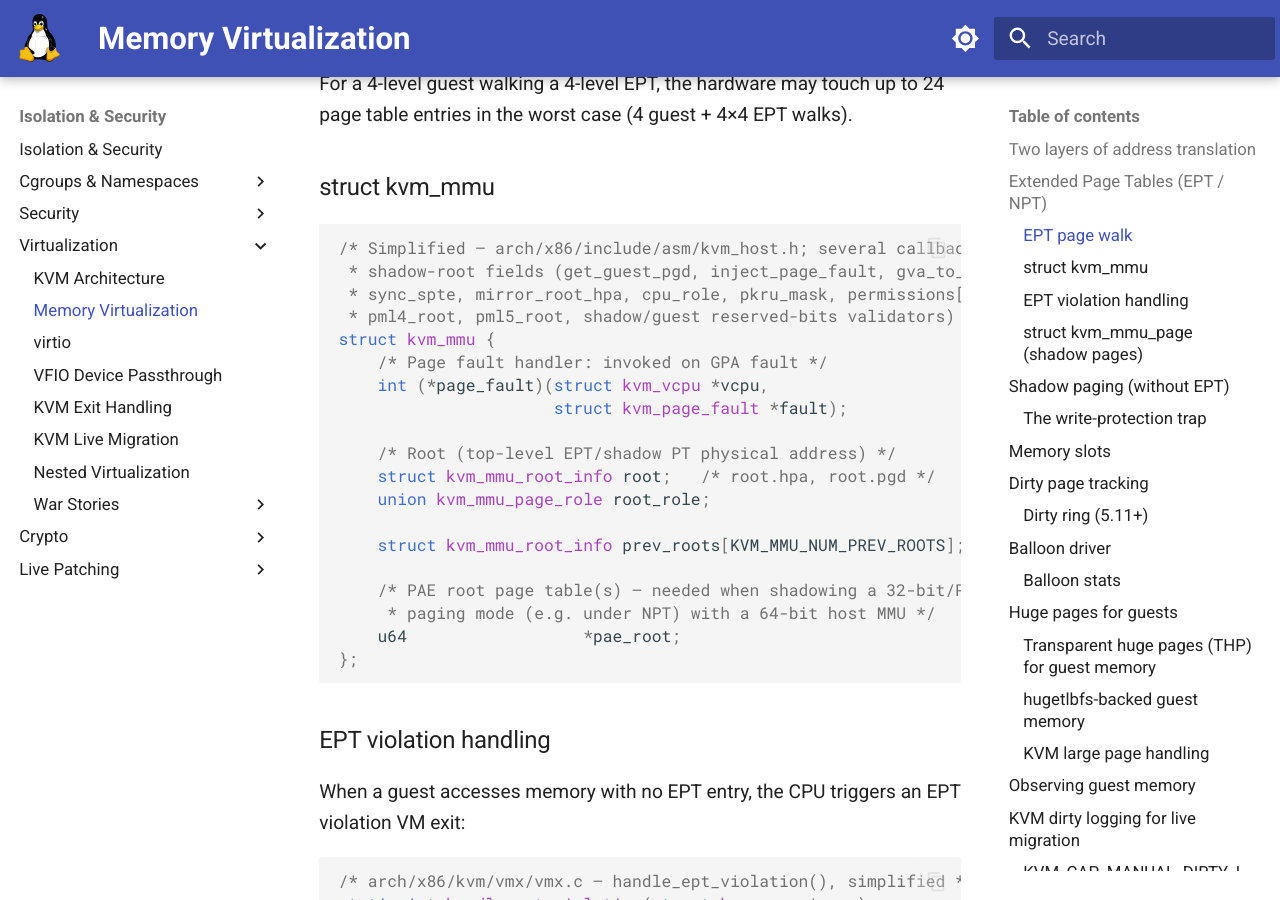
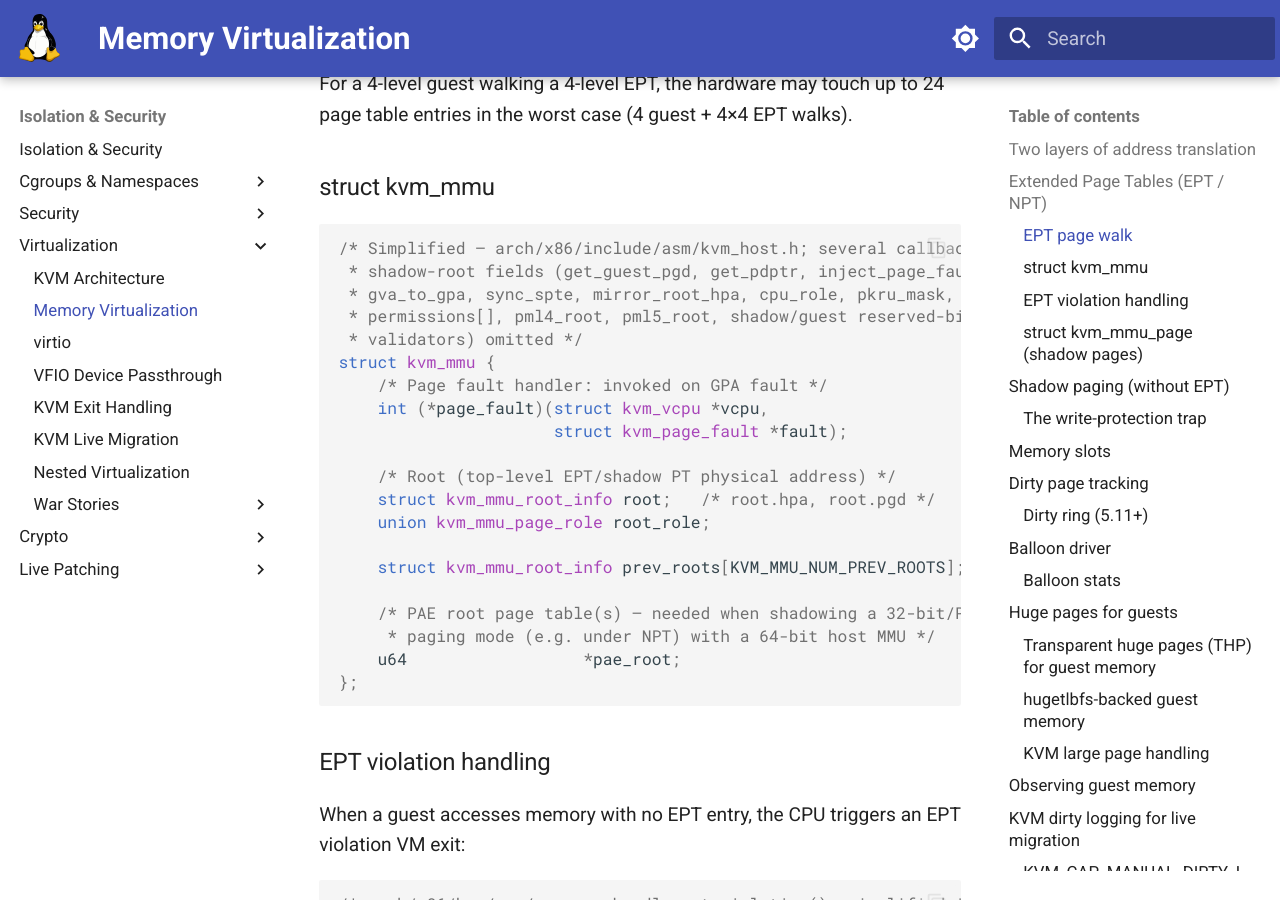
Before and after one commit to laveeshb/linux-kernel-internals, an MkDocs documentation site: the page built from docs/virtualization/kvm-memory.md, in a window 1280 px wide and 900 px high, scrolled down 1102 px. Built offline with MkDocs 1.6.1 and Material for MkDocs 9.7.7, drawn with Linux system fonts in a browser that asks for light colours.

Commit message:
kvm-memory.md: add get_pdptr to the struct kvm_mmu omitted-fields list
Missed this one function pointer in the disclaimer comment listing
what's elided from the simplified struct.

````diff
--- a/docs/virtualization/kvm-memory.md
+++ b/docs/virtualization/kvm-memory.md
@@ -34,9 +34,10 @@ For a 4-level guest walking a 4-level EPT, the hardware may touch up to 24 page
 
 ```c
 /* Simplified — arch/x86/include/asm/kvm_host.h; several callback and
- * shadow-root fields (get_guest_pgd, inject_page_fault, gva_to_gpa,
- * sync_spte, mirror_root_hpa, cpu_role, pkru_mask, permissions[],
- * pml4_root, pml5_root, shadow/guest reserved-bits validators) omitted */
+ * shadow-root fields (get_guest_pgd, get_pdptr, inject_page_fault,
+ * gva_to_gpa, sync_spte, mirror_root_hpa, cpu_role, pkru_mask,
+ * permissions[], pml4_root, pml5_root, shadow/guest reserved-bits
+ * validators) omitted */
 struct kvm_mmu {
     /* Page fault handler: invoked on GPA fault */
     int (*page_fault)(struct kvm_vcpu *vcpu,
````
